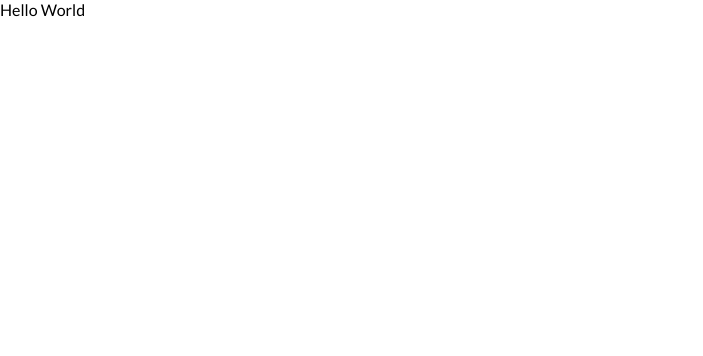
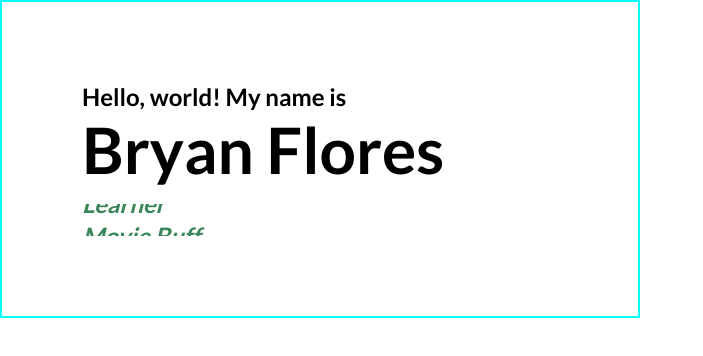
Before and after one commit to flores-br/my-portfolio, a React (Create React App) app: page / in a window 1280 px wide. Shown: the top 356 px of the page, without its empty margins (0-703 px from the left). Built offline with nearby package versions, Linux system fonts and the light colour scheme.

Commit message:
Intro title slider

```diff
--- a/src/App.js
+++ b/src/App.js
@@ -1,5 +1,7 @@
+import Intro from './components/Intro';
+
 const App = () => {
-  return <div>Hello World</div>;
+  return <Intro />;
 };
 
 export default App;
--- a/src/components/Intro/index.js
+++ b/src/components/Intro/index.js
@@ -1,7 +1,24 @@
 import './style.css';
 
 const Intro = () => {
-  return <div className="intro"></div>;
+  return (
+    <div className="intro">
+      <div className="left">
+        <div className="left-wrapper">
+          <h2 className="intro-text">Hello, world! My name is</h2>
+          <h1 className="intro-name">Bryan Flores</h1>
+          <div className="slider">
+            <div className="slider-item">Student</div>
+            <div className="slider-item">Coder</div>
+            <div className="slider-item">Learner</div>
+            <div className="slider-item">Movie Buff</div>
+            <div className="slider-item">Gamer</div>
+          </div>
+        </div>
+      </div>
+      <div className="right"></div>
+    </div>
+  );
 };
 
 export default Intro;
--- a/src/components/Intro/style.css
+++ b/src/components/Intro/style.css
@@ -0,0 +1,50 @@
+.intro {
+  height: 100vh;
+  display: flex;
+}
+
+.left,
+.right {
+  flex: 1;
+}
+
+.left-wrapper {
+  border: 2px solid aqua;
+  padding: 5em;
+}
+
+.intro-name {
+  font-size: 4em;
+}
+
+.slider {
+  height: 2rem;
+  overflow: hidden;
+  margin-top: 1em;
+}
+
+.slider-item {
+  font-size: 1.5rem;
+  height: 100%;
+  display: flex;
+  align-items: center;
+  color: #388659;
+  font-weight: bold;
+  font-style: oblique;
+  animation: move 4s ease-in-out infinite alternate;
+}
+
+@keyframes move {
+  25% {
+    transform: translateY(-2rem);
+  }
+  50% {
+    transform: translateY(-4rem);
+  }
+  75% {
+    transform: translateY(-6rem);
+  }
+  100% {
+    transform: translateY(-8rem);
+  }
+}
```
Also changed, not shown: package.json (+1 -6 lines).
